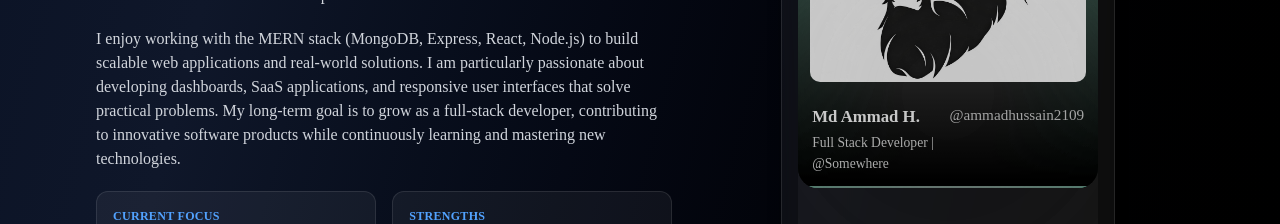
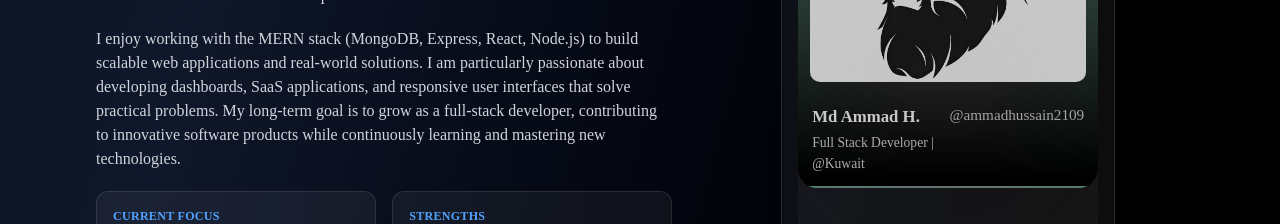
Before and after one commit to MDAMMADHUSSAIN/My-Portfolio, a React (Vite) app in the folder frontend/: page / in a window 1280 px wide. Shown: the part 4300-4524 px from the top of the page. Built offline with nearby package versions, Linux system fonts and the light colour scheme.

Commit message:
minor update

```diff
--- a/frontend/src/components/UserCard.jsx
+++ b/frontend/src/components/UserCard.jsx
@@ -8,11 +8,11 @@ const TeamCard = () => {
  {
     image: Profile,
     title: "Md Ammad H.",
-    subtitle: "Full Stack Developer | @Somewhere",
+    subtitle: "Full Stack Developer | @Kuwait",
     handle: "@ammadhussain2109",
     borderColor: "#3B82F6",
     gradient: "linear-gradient(180deg, #10B981, #000)",
-    url: "https://github.com/mdammadhussain21"
+    url: "https://github.com/MDAMMADHUSSAIN"
   },
 ];
   return (
```
